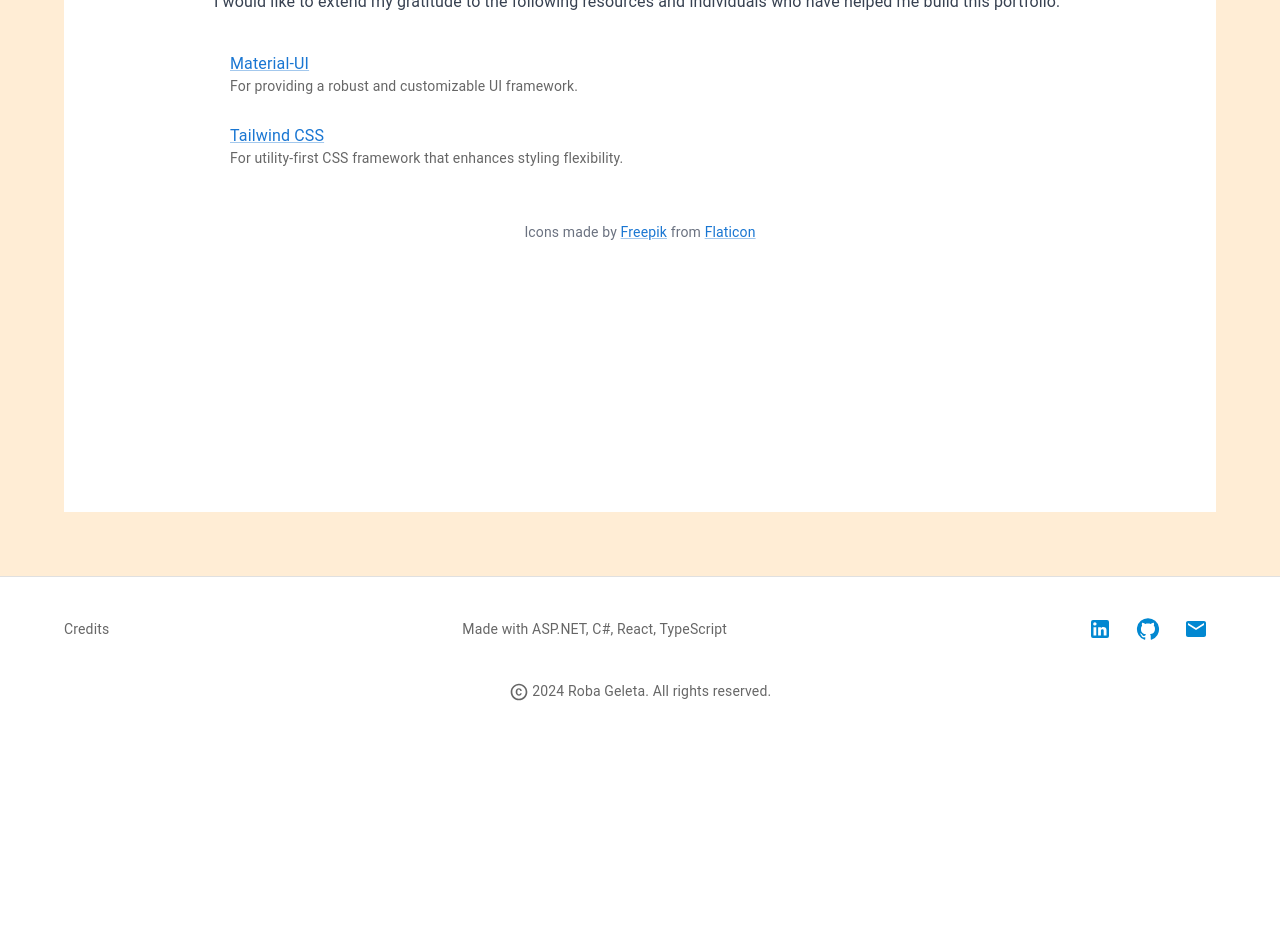
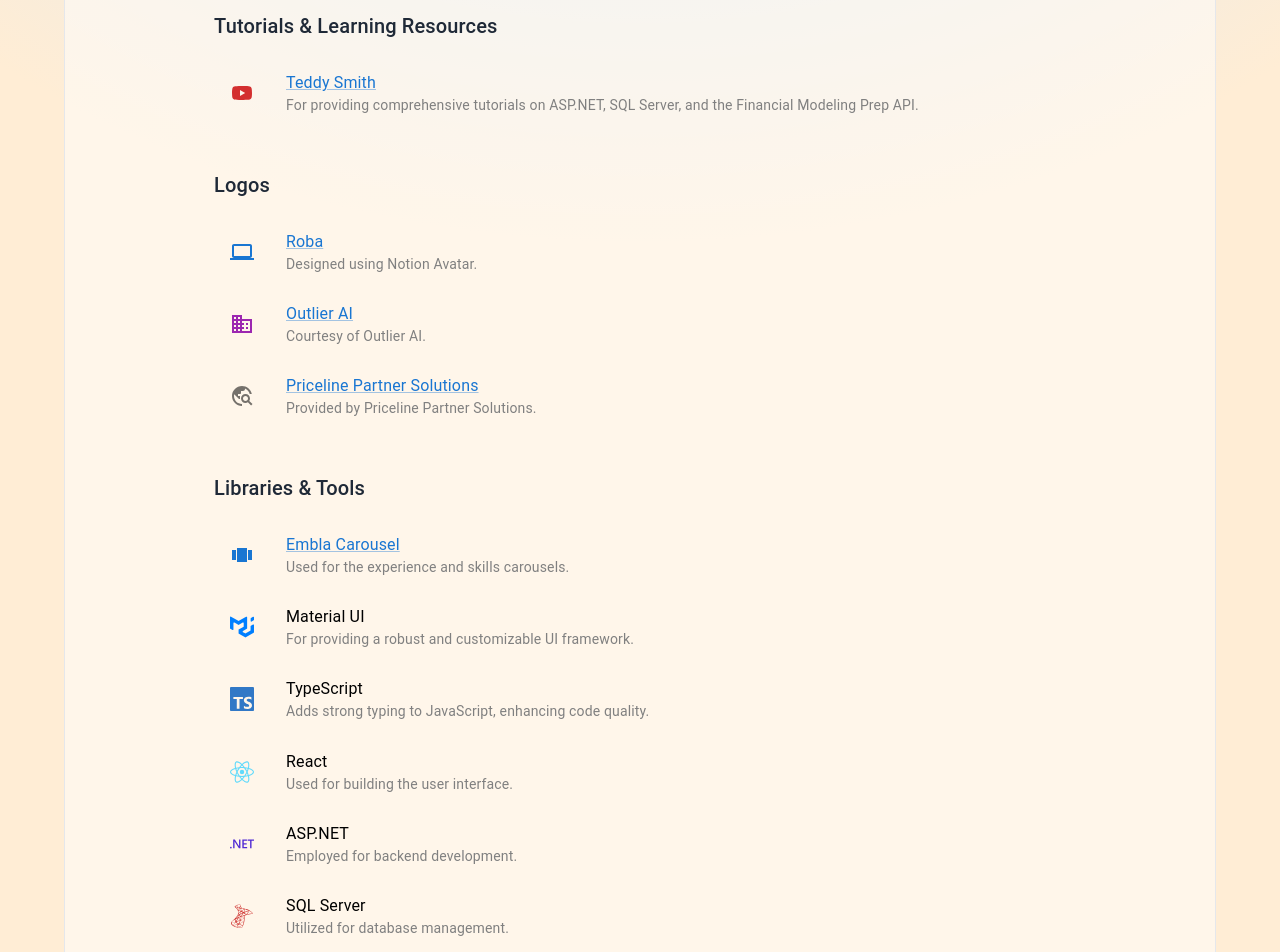
Before and after one commit to Roba-Geleta/frontend, a React (Vite) app: page /credits in a window 1280 px wide. Shown: the part 240-1192 px from the top of the page. Before the commit the page ends 974 px from the top, so only its background shows below. Built offline with nearby package versions, Linux system fonts and the light colour scheme; no server answers.

Commit message:
update credits page, with proper attribution for tutorials and tools

```diff
--- a/src/Pages/Credits/Credits.tsx
+++ b/src/Pages/Credits/Credits.tsx
@@ -1,5 +1,4 @@
-// src/pages/Credits.tsx
-import React from "react";
+import React, { useContext } from "react";
 import {
   Box,
   Container,
@@ -8,9 +7,29 @@ import {
   List,
   ListItem,
   ListItemText,
+  ListItemIcon,
 } from "@mui/material";
+import YouTubeIcon from "@mui/icons-material/YouTube";
+import ViewCarouselIcon from "@mui/icons-material/ViewCarousel";
+
+import {
+  SiMui,
+  SiTypescript,
+  SiReact,
+  SiDotnet,
+  SiMicrosoftsqlserver,
+} from "react-icons/si";
+
+// Import generic icons for logos if specific ones are not available
+import BusinessIcon from "@mui/icons-material/Business";
+import ComputerIcon from "@mui/icons-material/Computer";
+import TravelExploreIcon from "@mui/icons-material/TravelExplore";
+
+import { ThemeContext } from "../../Context/ThemeContext";
 
 const Credits: React.FC = () => {
+  const { mode } = useContext(ThemeContext);
+
   return (
     <Box
       component="main"
@@ -18,82 +37,326 @@ const Credits: React.FC = () => {
         py: 8,
         minHeight: "80vh",
       }}
-      className="bg-white dark:bg-gray-900"
+      className={`${
+        mode === "dark" ? "bg-gray-900" : "bg-white"
+      } rounded-xl bg-opacity-50 border-[1px]`}
     >
       <Container maxWidth="md">
+        {/* Main Heading */}
         <Typography
+          id="Credits"
           variant="h4"
+          component="h2"
           gutterBottom
           className="text-gray-900 dark:text-white"
+          sx={{
+            fontWeight: "bold",
+            mb: 3,
+            fontSize: { xs: "2rem", sm: "2.5rem" },
+          }}
         >
           Credits
         </Typography>
+
+        {/* Tutorials & Learning Resources */}
         <Typography
-          variant="body1"
-          className="text-gray-700 dark:text-gray-300"
-          paragraph
+          variant="h6"
+          className={`${mode === "dark" ? "text-gray-200" : "text-gray-800"}`}
+          gutterBottom
         >
-          I would like to extend my gratitude to the following resources and
-          individuals who have helped me build this portfolio:
+          Tutorials & Learning Resources
         </Typography>
         <List>
-          {/* Example Credit Item */}
           <ListItem>
+            <ListItemIcon>
+              <YouTubeIcon
+                sx={{
+                  color: mode === "dark" ? "error.light" : "error.main",
+                }}
+              />
+            </ListItemIcon>
             <ListItemText
               primary={
                 <MuiLink
-                  href="https://material-ui.com/"
+                  href="https://www.youtube.com/@TeddySmithDev"
                   target="_blank"
                   rel="noopener noreferrer"
                   className="hover:underline"
                 >
-                  Material-UI
+                  Teddy Smith
                 </MuiLink>
               }
+              secondary="For providing comprehensive tutorials on ASP.NET, SQL Server, and the Financial Modeling Prep API."
+              secondaryTypographyProps={{
+                color: mode === "dark" ? "grey.500" : "grey",
+              }}
+              color="red"
+            />
+          </ListItem>
+        </List>
+
+        {/* Logos */}
+        <Typography
+          variant="h6"
+          className={`${mode === "dark" ? "text-gray-200" : "text-gray-800"}`}
+          gutterBottom
+          sx={{ mt: 4 }}
+        >
+          Logos
+        </Typography>
+        <List>
+          {/* Roba Logo */}
+          <ListItem>
+            <ListItemIcon>
+              <ComputerIcon
+                sx={{
+                  color: mode === "dark" ? "primary.light" : "primary.main",
+                }}
+              />
+            </ListItemIcon>
+            <ListItemText
+              primary={
+                <MuiLink
+                  href="https://notion-avatar.vercel.app/"
+                  target="_blank"
+                  rel="noopener noreferrer"
+                  className="hover:underline"
+                >
+                  Roba
+                </MuiLink>
+              }
+              secondary="Designed using Notion Avatar."
+              secondaryTypographyProps={{
+                color: mode === "dark" ? "grey.500" : "grey",
+              }}
+            />
+          </ListItem>
+
+          {/* Outlier AI Logo */}
+          <ListItem>
+            <ListItemIcon>
+              <BusinessIcon
+                sx={{
+                  color: mode === "dark" ? "secondary.light" : "secondary.main",
+                }}
+              />
+            </ListItemIcon>
+            <ListItemText
+              primary={
+                <MuiLink
+                  href="https://outlier.ai/"
+                  target="_blank"
+                  rel="noopener noreferrer"
+                  className="hover:underline"
+                >
+                  Outlier AI
+                </MuiLink>
+              }
+              secondary="Courtesy of Outlier AI."
+              secondaryTypographyProps={{
+                color: mode === "dark" ? "grey.500" : "grey",
+              }}
+            />
+          </ListItem>
+
+          {/* Priceline Partner Solutions Logo */}
+          <ListItem>
+            <ListItemIcon>
+              <TravelExploreIcon
+                sx={{
+                  color: mode === "dark" ? "action.disabled" : "action.active",
+                }}
+              />
+            </ListItemIcon>
+            <ListItemText
+              primary={
+                <MuiLink
+                  href="https://pricelinepartnersolutions.com/"
+                  target="_blank"
+                  rel="noopener noreferrer"
+                  className="hover:underline"
+                >
+                  Priceline Partner Solutions
+                </MuiLink>
+              }
+              secondary="Provided by Priceline Partner Solutions."
+              secondaryTypographyProps={{
+                color: mode === "dark" ? "grey.500" : "grey",
+              }}
+            />
+          </ListItem>
+        </List>
+
+        {/* Libraries & Tools */}
+        <Typography
+          variant="h6"
+          className={`${mode === "dark" ? "text-gray-200" : "text-gray-800"}`}
+          gutterBottom
+          sx={{ mt: 4 }}
+        >
+          Libraries & Tools
+        </Typography>
+        <List>
+          {/* Embla Carousel */}
+          <ListItem>
+            <ListItemIcon>
+              <ViewCarouselIcon
+                sx={{
+                  color: mode === "dark" ? "primary.light" : "primary.main",
+                }}
+              />
+            </ListItemIcon>
+            <ListItemText
+              primary={
+                <MuiLink
+                  href="https://www.embla-carousel.com/"
+                  target="_blank"
+                  rel="noopener noreferrer"
+                  className="hover:underline"
+                >
+                  Embla Carousel
+                </MuiLink>
+              }
+              secondary="Used for the experience and skills carousels."
+              secondaryTypographyProps={{
+                color: mode === "dark" ? "grey.700" : "grey",
+              }}
+            />
+          </ListItem>
+
+          {/* Material UI */}
+          <ListItem>
+            <ListItemIcon>
+              <SiMui
+                size={24}
+                color={mode === "dark" ? "#90CAF9" : "#007FFF"}
+              />
+            </ListItemIcon>
+            <ListItemText
+              primary="Material UI"
+              primaryTypographyProps={{
+                color: mode === "dark" ? "grey.500" : "black",
+              }}
               secondary="For providing a robust and customizable UI framework."
+              secondaryTypographyProps={{
+                color: mode === "dark" ? "grey.700" : "grey",
+              }}
+            />
+          </ListItem>
+
+          {/* TypeScript */}
+          <ListItem>
+            <ListItemIcon>
+              <SiTypescript size={24} color="#3178C6" />
+            </ListItemIcon>
+            <ListItemText
+              primary="TypeScript"
+              primaryTypographyProps={{
+                color: mode === "dark" ? "grey.500" : "black",
+              }}
+              secondary="Adds strong typing to JavaScript, enhancing code quality."
+              secondaryTypographyProps={{
+                color: mode === "dark" ? "grey.700" : "grey",
+              }}
+            />
+          </ListItem>
+
+          {/* React */}
+          <ListItem>
+            <ListItemIcon>
+              <SiReact size={24} color="#61DAFB" />
+            </ListItemIcon>
+            <ListItemText
+              primary="React"
+              primaryTypographyProps={{
+                color: mode === "dark" ? "grey.500" : "black",
+              }}
+              secondary="Used for building the user interface."
+              secondaryTypographyProps={{
+                color: mode === "dark" ? "grey.700" : "grey",
+              }}
+            />
+          </ListItem>
+
+          {/* ASP.NET */}
+          <ListItem>
+            <ListItemIcon>
+              <SiDotnet size={24} color="#512BD4" />
+            </ListItemIcon>
+            <ListItemText
+              primary="ASP.NET"
+              primaryTypographyProps={{
+                color: mode === "dark" ? "grey.500" : "black",
+              }}
+              secondary="Employed for backend development."
+              secondaryTypographyProps={{
+                color: mode === "dark" ? "grey.700" : "grey",
+              }}
+            />
+          </ListItem>
+
+          {/* SQL Server */}
+          <ListItem>
+            <ListItemIcon>
+              <SiMicrosoftsqlserver size={24} color="#CC2927" />
+            </ListItemIcon>
+            <ListItemText
+              primary="SQL Server"
+              primaryTypographyProps={{
+                color: mode === "dark" ? "grey.500" : "black",
+              }}
+              secondary="Utilized for database management."
+              secondaryTypographyProps={{
+                color: mode === "dark" ? "grey.700" : "grey",
+              }}
+            />
+          </ListItem>
+        </List>
+
+        {/* Front-end & Backend Technologies */}
+        <Typography
+          variant="h6"
+          className={`${mode === "dark" ? "text-gray-200" : "text-gray-800"}`}
+          gutterBottom
+          sx={{ mt: 4 }}
+        >
+          Front-end & Backend Technologies
+        </Typography>
+        <List>
+          <ListItem>
+            <ListItemText
+              primary="Front-end"
+              primaryTypographyProps={{
+                color: mode === "dark" ? "grey.500" : "black",
+              }}
+              secondary="Material UI, TypeScript, React"
+              secondaryTypographyProps={{
+                color: mode === "dark" ? "grey.700" : "grey",
+              }}
             />
           </ListItem>
           <ListItem>
             <ListItemText
-              primary={
-                <MuiLink
-                  href="https://tailwindcss.com/"
-                  target="_blank"
-                  rel="noopener noreferrer"
-                  className="hover:underline"
-                >
-                  Tailwind CSS
-                </MuiLink>
-              }
-              secondary="For utility-first CSS framework that enhances styling flexibility."
+              primary="Backend"
+              primaryTypographyProps={{
+                color: mode === "dark" ? "grey.500" : "black",
+              }}
+              secondary="ASP.NET, SQL Server"
+              secondaryTypographyProps={{
+                color: mode === "dark" ? "grey.700" : "grey",
+              }}
             />
           </ListItem>
-          {/* Add more credits as needed */}
         </List>
+
+        {/* Closing Statement */}
         <Typography
           variant="body2"
-          className="text-gray-500 dark:text-gray-400"
+          className={`${mode === "dark" ? "text-gray-400" : "text-gray-500"}`}
           align="center"
           sx={{ mt: 4 }}
         >
-          Icons made by{" "}
-          <MuiLink
-            href="https://www.flaticon.com/authors/freepik"
-            target="_blank"
-            rel="noopener noreferrer"
-            className="hover:underline"
-          >
-            Freepik
-          </MuiLink>{" "}
-          from{" "}
-          <MuiLink
-            href="https://www.flaticon.com/"
-            target="_blank"
-            rel="noopener noreferrer"
-            className="hover:underline"
-          >
-            Flaticon
-          </MuiLink>
+          Thank you for visiting my website!
         </Typography>
       </Container>
     </Box>
```
